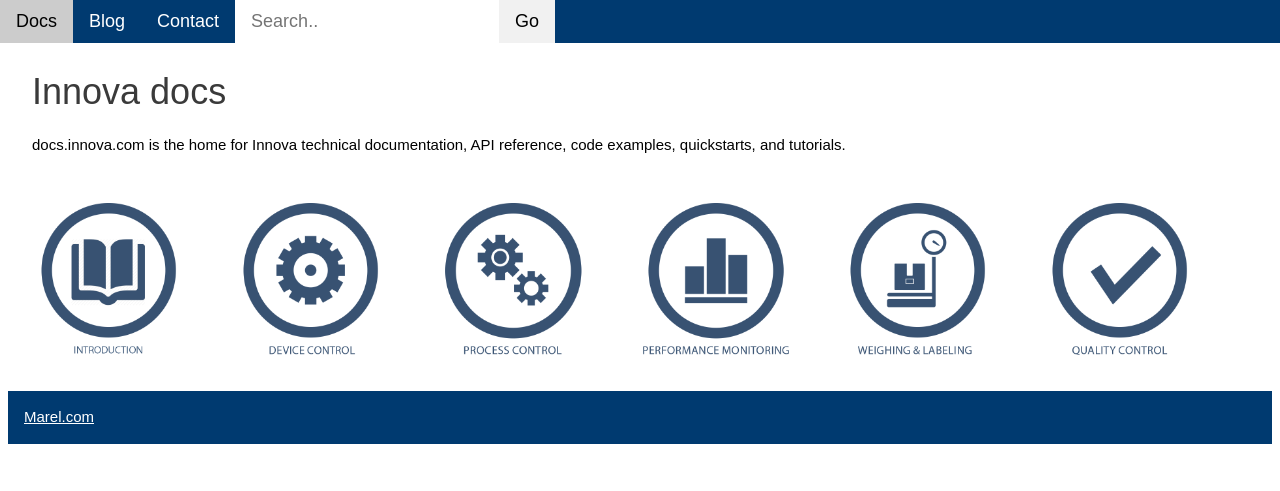
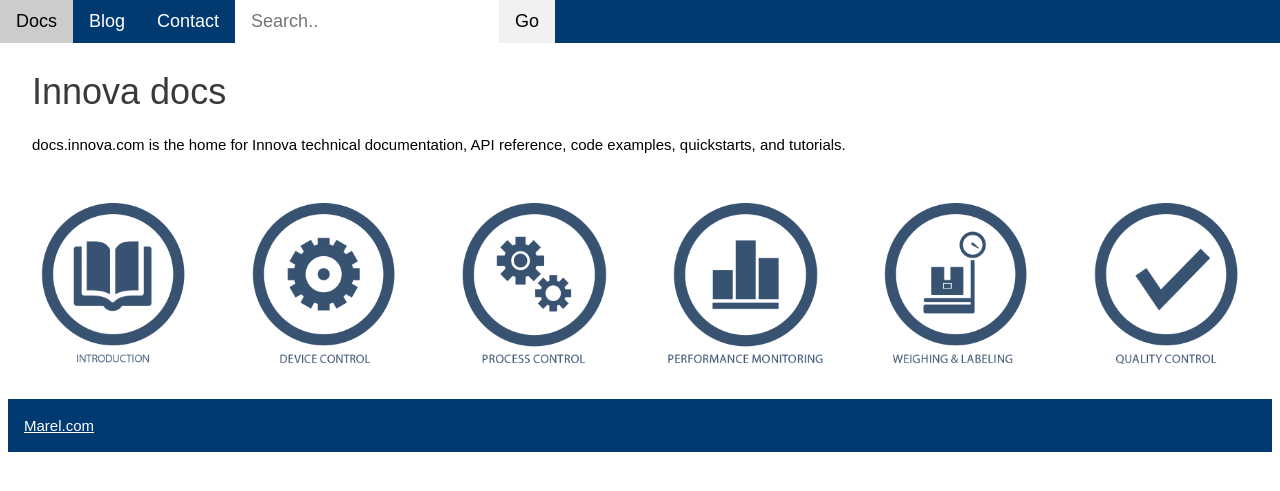
Before and after one commit to daniellegunter/pohlvault.github.io, a Jekyll site: the page built from index.html, in a window 1280 px wide. Shown: the top 491 px of the page. Built offline with Jekyll 4.4.1, drawn with Linux system fonts in a browser that asks for light colours.

Commit message:
Update home.html

```diff
--- a/_layouts/home.html
+++ b/_layouts/home.html
@@ -41,32 +41,32 @@
  <!-- Grid -->
 
    <div class="w3-row-padding">
-      <div class="w3-col w3-container" style="width:16%">
+      <div class="w3-col m2 w3-container">
          <div class="w3-container">
            <img src="images/introduction.png" alt="Introduction" class="w3-image">
          </div>
      </div>
-     <div class="w3-col w3-container" style="width:16%">
+     <div class="w3-col m2 w3-container">
          <div class="w3-container">
            <img src="images/Innova-device-blue.png" alt="Device Control" class="w3-image">
          </div>
      </div>
-        <div class="w3-col w3-container" style="width:16%">
+        <div class="w3-col m2 w3-container">
           <div class="w3-container">
            <img src="images/Processcontrol-blue.png" alt="Process Control" class="w3-image">
          </div>
      </div>
-         <div class="w3-col w3-container" style="width:16%">
+         <div class="w3-col m2 w3-container">
           <div class="w3-container">
            <img src="images/performance-monitoring-blue.png" alt="Performance Monitoring" class="w3-image">
          </div>
      </div>
-         <div class="w3-col w3-container" style="width:16%">
+         <div class="w3-col m2 w3-container">
            <div class="w3-container">
             <img src="images/weighing-labeling-blue.png" alt="Weighing & Labeling" class="w3-image">
            </div>
          </div>
-         <div class="w3-col w3-container" style="width:16%">
+         <div class="w3-col m2 w3-container">
            <div class="w3-container">
             <img src="images/Qualityqontrol-blue.png" alt="Quality Control" class="w3-image">
            </div>
```
